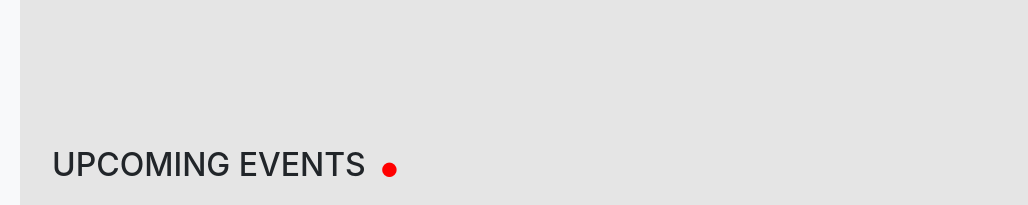
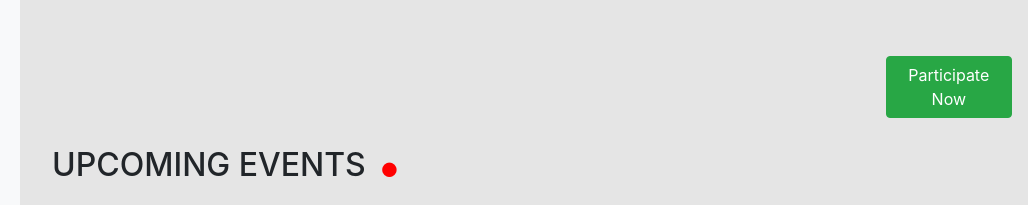
Before and after one commit to tech-container/meetup, a website with bundled scripts: page index.html in a window 1280 px wide. Shown: the top 205 px of the page, 252-1280 px from the left. Built offline with nearby package versions, Linux system fonts and the light colour scheme; a web font is replaced by a local one.

Commit message:
Update index.html

```diff
--- a/index.html
+++ b/index.html
@@ -105,6 +105,10 @@
 
 
       </div>
+      <div class="mt-2">
+      <a target="_blank" class="btn-block btn btn-success" href="https://www.meetup.com/tech-container-chennai/events/259014080/">Participate Now</a>
+
+    </div>
 
     </section>
 
```
